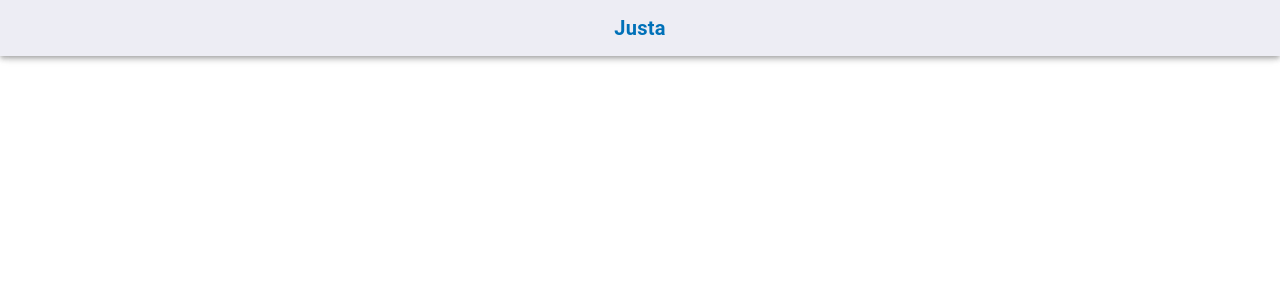
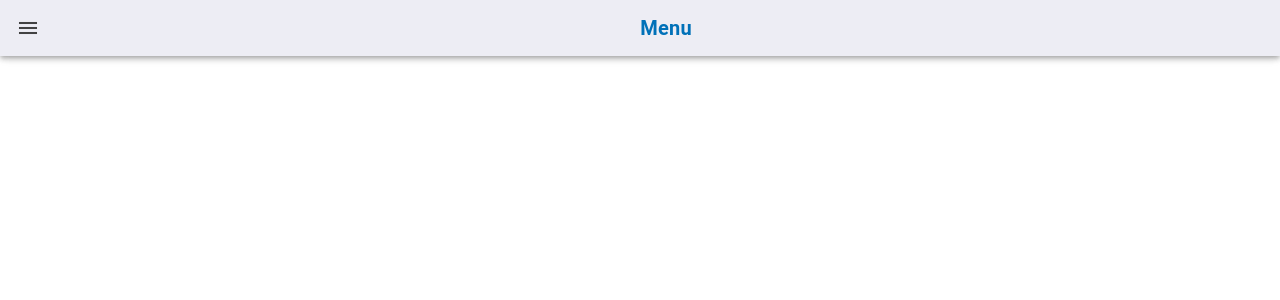
Before and after one commit to JustaProjectUPE/SysJusta, a React (Vite) app in the folder WebAPP-Justa/: page /signin in a window 1280 px wide. Shown: the top 300 px of the page. Built offline with nearby package versions, Linux system fonts and the light colour scheme.

Commit message:
add menu
logotipo com defeito

```diff
--- a/WebAPP-Justa/src/pages/Home.css
+++ b/WebAPP-Justa/src/pages/Home.css
@@ -8,8 +8,11 @@ ion-title {
     text-align: center;
   }
 
-ion-content{
+.backgroundHome{
     --background: url(../assets/img/background-login.jpg) 0 0/100% 100% no-repeat;
+}
+.titleicon {
+    text-align:center;
 }
 
 .login-section{
@@ -79,3 +82,12 @@ ion-content{
     font-weight: bold;
     font-size: 1rem;
 }
+
+.login-section .action-button .signup-button{
+    border-style: solid;
+    border-width: 3px;
+    border-image: linear-gradient(to left, #499BDD, #204268);
+    border-image-slice: 1;
+    font-size: 0.9rem;
+    --border-color: transparent;
+  }
--- a/WebAPP-Justa/src/pages/Home.tsx
+++ b/WebAPP-Justa/src/pages/Home.tsx
@@ -1,4 +1,4 @@
-import { IonContent, IonHeader, IonPage, IonTitle, IonToolbar, IonLabel, IonItem, IonInput, IonButton, IonIcon, IonMenu, IonFab, IonImg} from '@ionic/react';
+import { IonContent, IonHeader, IonPage, IonTitle, IonToolbar, IonLabel, IonItem, IonInput, IonButton, IonIcon, IonMenu, IonFab, IonImg, IonMenuButton, IonButtons} from '@ionic/react';
 import './Home.css';
 import { lockClosedOutline, mailOutline } from 'ionicons/icons';
 
@@ -7,12 +7,14 @@ const Home: React.FC = () => {
     <IonPage>
       <IonHeader>
         <IonToolbar>
-          <IonTitle>Justa</IonTitle>
+        <div className="titleicon">
+          <img src = "assets/img/fundo.png"></img>
+        </div>
           <IonMenu></IonMenu>
         </IonToolbar>
       </IonHeader>
 
-      <IonContent>
+      <IonContent class="backgroundHome">
         <div className="login-section ion-padding">
           <div className="heading ion-padding">
             <h1>Olá, seja bem-vindo(a) de volta!</h1>
@@ -37,7 +39,7 @@ const Home: React.FC = () => {
           <div className="action-button ion-padding">
             <IonButton size="default" class="login-button" routerLink="/signin">Entrar</IonButton>
             <p>Esqueceu a sua senha?</p>
-            <IonButton class="signup-button" size="default" fill="outline" routerLink="/signup">Sign up</IonButton>
+            <IonButton class="signup-button" size="default" fill="outline" routerLink="/signup">Cadastre-se</IonButton>
           </div>
         </div>
       </IonContent>
--- a/WebAPP-Justa/src/pages/Login.css
+++ b/WebAPP-Justa/src/pages/Login.css
@@ -0,0 +1,3 @@
+.background-menu{
+    --background: red;
+}
--- a/WebAPP-Justa/src/pages/Login.tsx
+++ b/WebAPP-Justa/src/pages/Login.tsx
@@ -1,15 +1,27 @@
-import { IonHeader, IonMenu, IonPage, IonTitle, IonToolbar } from "@ionic/react";
+import { IonButtons, IonHeader, IonMenu, IonMenuButton, IonPage, IonTitle, IonToolbar, IonContent } from "@ionic/react";
 
 const Signin = () =>{
     return(
-        <IonPage>
-            <IonHeader>
-                <IonToolbar>
-                    <IonTitle>Justa</IonTitle>
-                    <IonMenu></IonMenu>
-                </IonToolbar>
-            </IonHeader>
-            </IonPage>
+        <>
+        <IonMenu contentId="main-content">
+          <IonHeader>
+            <IonToolbar>
+              <IonTitle>Menu Content</IonTitle>
+            </IonToolbar>
+          </IonHeader>
+          <IonContent className="background-menu ion-padding">This is the menu content.</IonContent>
+        </IonMenu>
+        <IonPage id="main-content">
+          <IonHeader>
+            <IonToolbar>
+              <IonButtons slot="start">
+                <IonMenuButton></IonMenuButton>
+              </IonButtons>
+              <IonTitle>Menu</IonTitle>
+            </IonToolbar>
+          </IonHeader>
+        </IonPage>
+      </>
     );
 }
 
--- a/WebAPP-Justa/src/pages/Signup.css
+++ b/WebAPP-Justa/src/pages/Signup.css
@@ -8,7 +8,7 @@ ion-title {
     text-align: center;
   }
 
-ion-content{
+.background-signup{
     --background: url(../assets/img/background-login.jpg) 0 0/100% 100% no-repeat;
 }
 
--- a/WebAPP-Justa/src/pages/Signup.tsx
+++ b/WebAPP-Justa/src/pages/Signup.tsx
@@ -12,7 +12,7 @@ const Signup: React.FC = () => {
         </IonToolbar>
       </IonHeader>
 
-      <IonContent>
+      <IonContent className="background-signup">
         <div className="login-section ion-padding">
           <div className="heading ion-padding">
             <h1>Crie sua conta</h1>
```
Also changed, not shown: WebAPP-Justa/src/assets/img/fundo.png (added).
